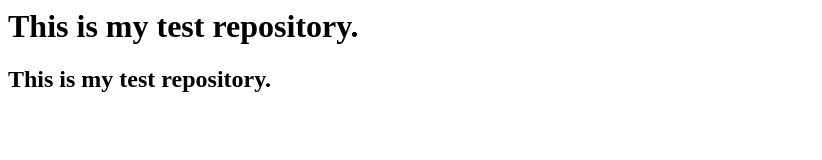
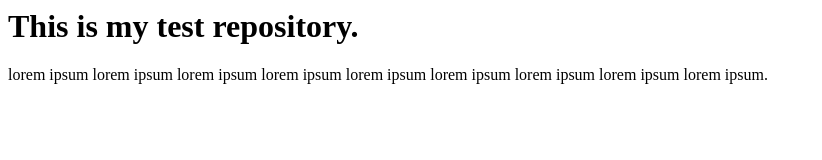
Before and after one commit to work24ws/Test-Repository, a plain HTML site: page index.html in a window 1280 px wide. Shown: the whole page, without its empty margins (0-822 px from the left). Drawn offline with Linux system fonts and the light colour scheme.

Commit message:
first-branch

```diff
--- a/index.html
+++ b/index.html
@@ -5,6 +5,6 @@
 
 	<body>
 		<h1>This is my test repository.</h1>
-		<h2>This is my test repository.</h2>
+		<p>lorem ipsum lorem ipsum lorem ipsum lorem ipsum lorem ipsum lorem ipsum lorem ipsum lorem ipsum lorem ipsum.</p>
 	</body>
 </html>
```
